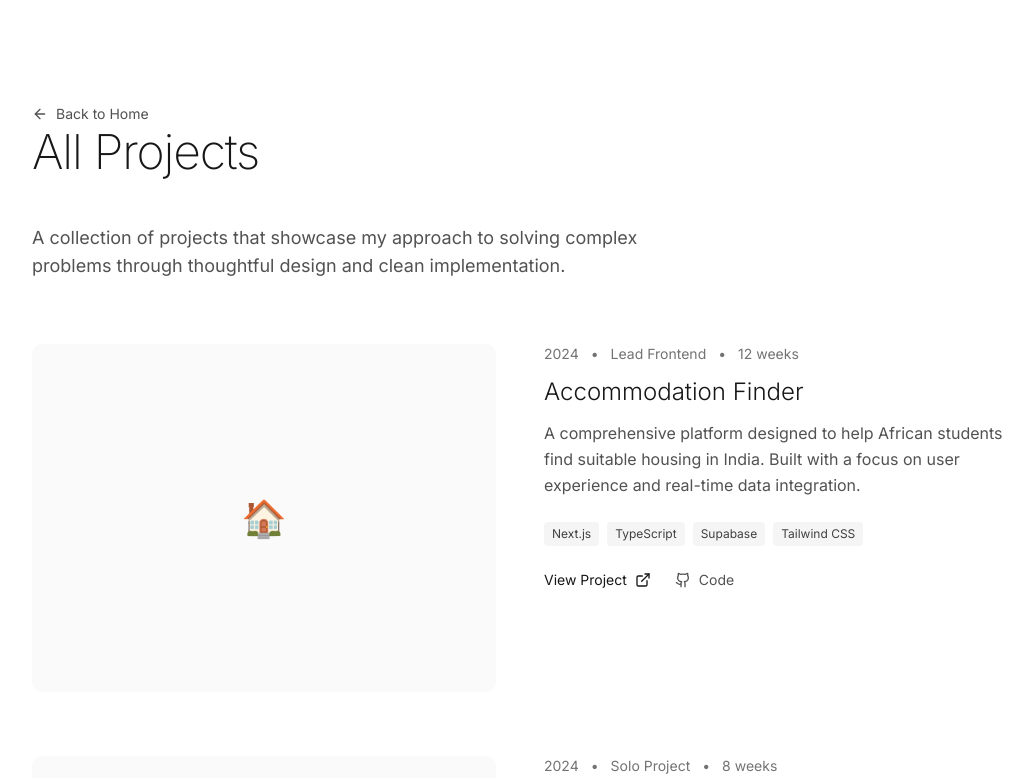
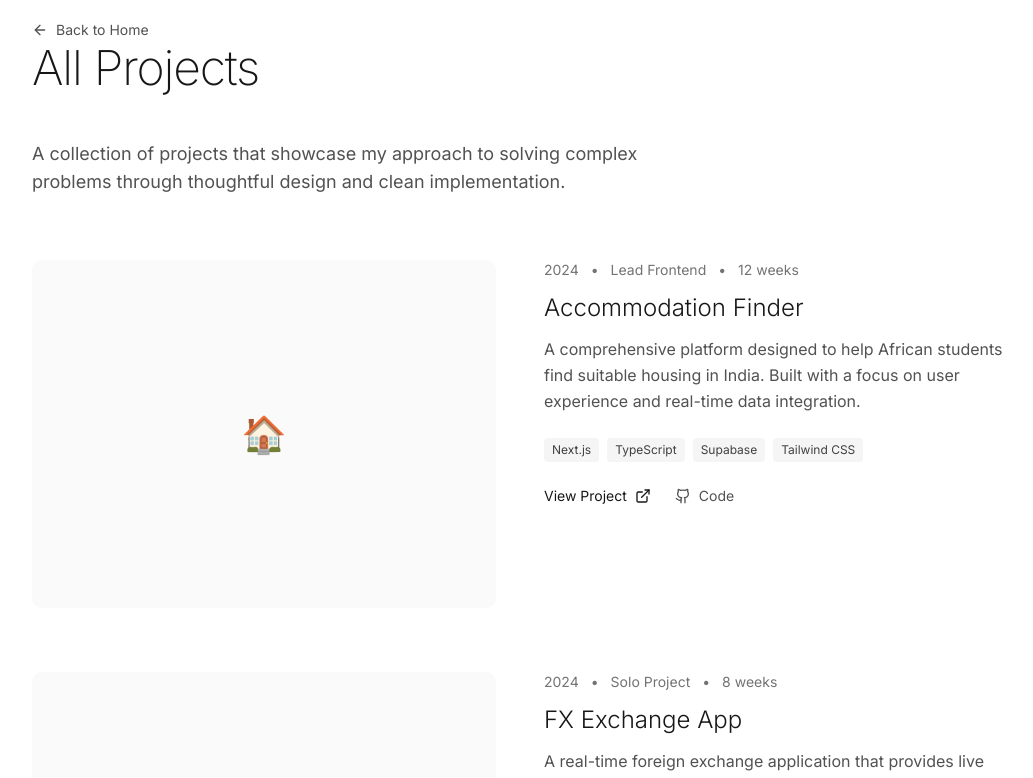
Before and after one commit to t4hir9/portfolio, a Next.js app: page /projects in a window 1280 px wide. Shown: the top 778 px of the page, without its empty margins (120-1153 px from the left). Built offline with nearby package versions, Linux system fonts and the light colour scheme.

Commit message:
fix header padding on projects page

```diff
--- a/app/projects/page.js
+++ b/app/projects/page.js
@@ -50,7 +50,7 @@
 
   return (
     <div className="min-h-screen bg-white dark:bg-black">
-      <div className="max-w-5xl mx-auto px-6 pt-26 py-20">
+      <div className="max-w-5xl mx-auto px-6 pt-5 pb-20">
         {/* Header */}
         <header className="mb-16">
           <Link
```
